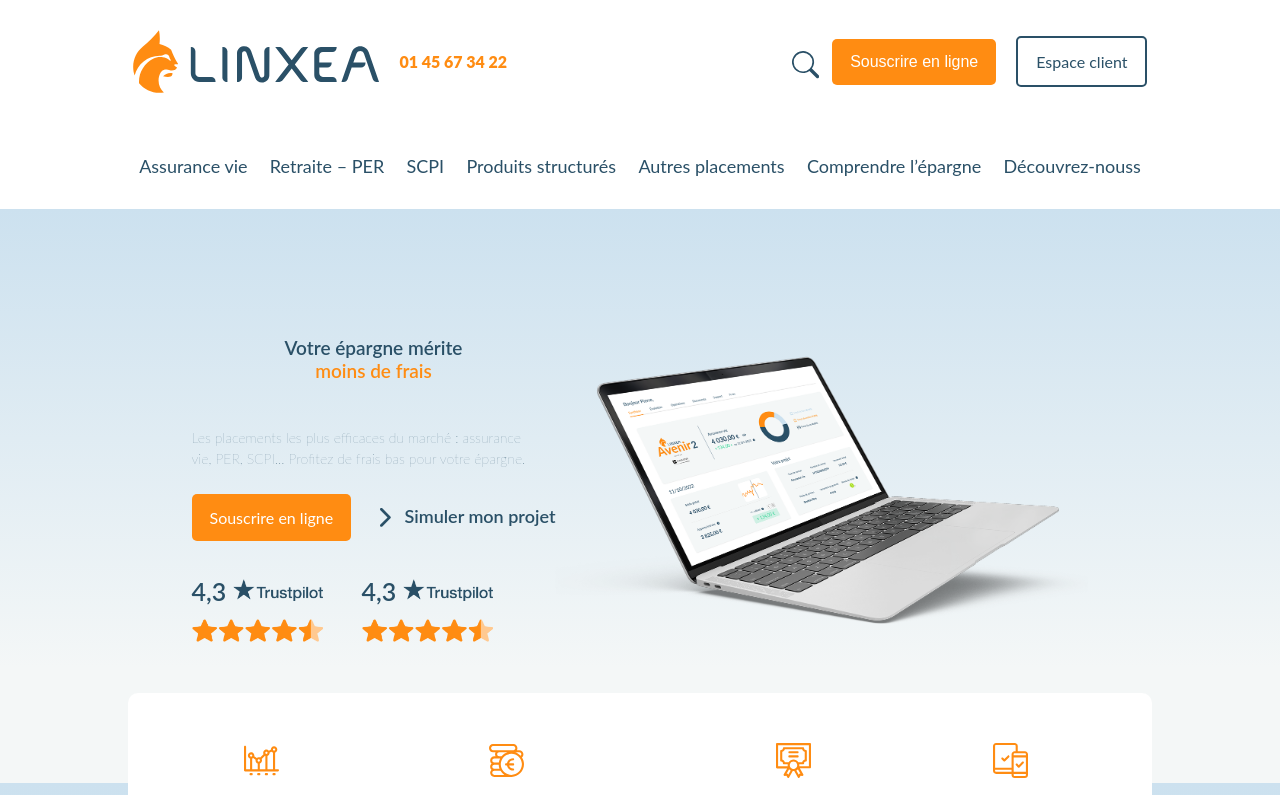
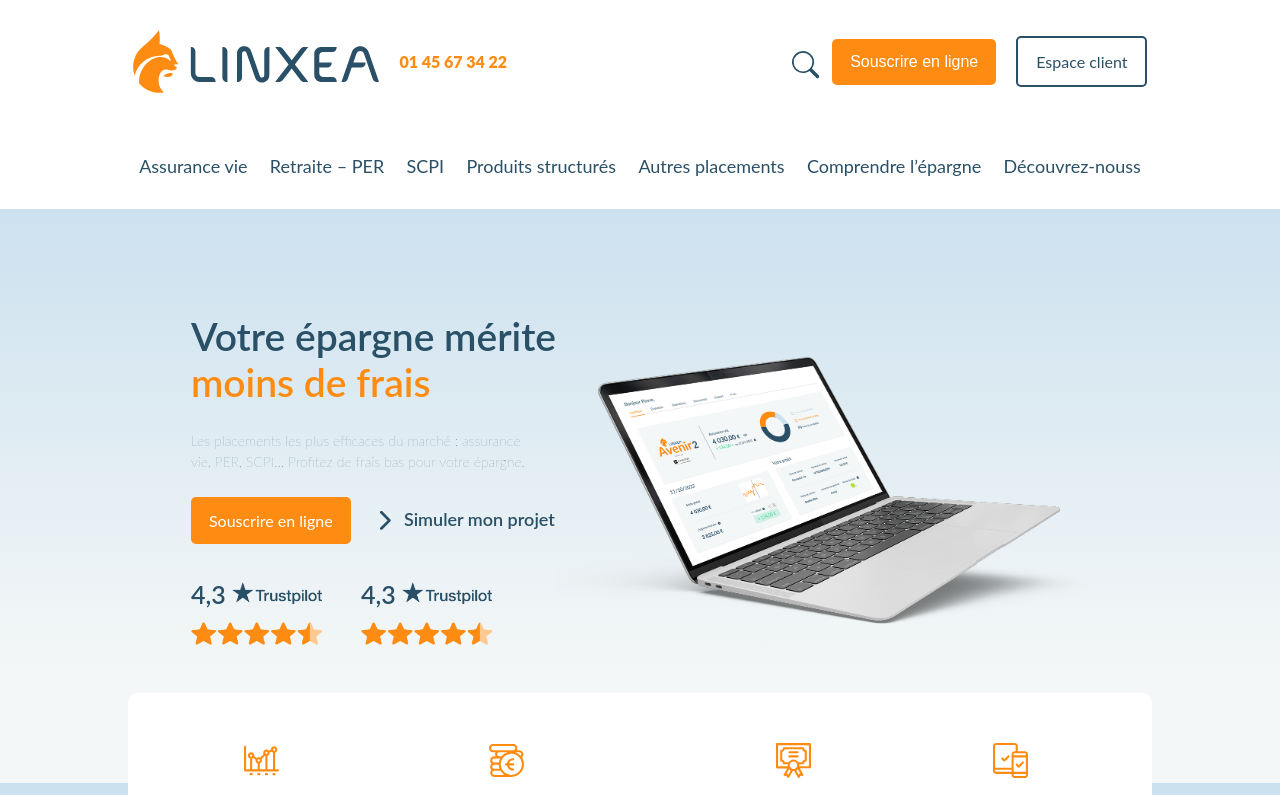
Before and after one commit to alaodriss/linxea, a React (Create React App) app: page / in a window 1280 px wide. Shown: the top 795 px of the page. Built offline with nearby package versions, Linux system fonts and the light colour scheme.

Commit message:
ajust h1

```diff
--- a/src/utiles/Form/FormClient.css
+++ b/src/utiles/Form/FormClient.css
@@ -47,7 +47,7 @@
     background-color: #0056b3;
   }
 
-  h1{
+  .form-container>h1{
     color: var(--e-global-color-4a30db00);
     font-size: 19px;
     font-weight: 600;
```
